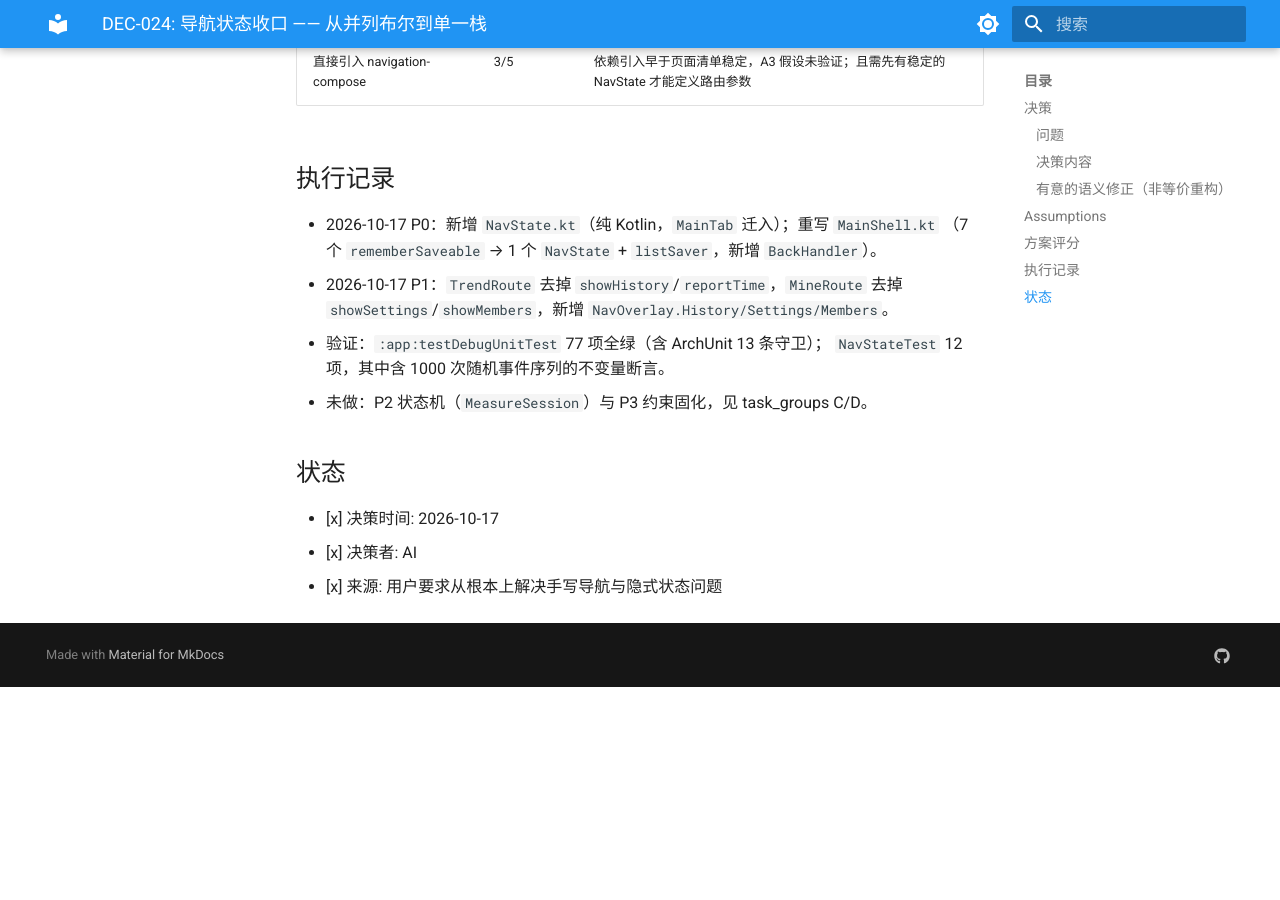
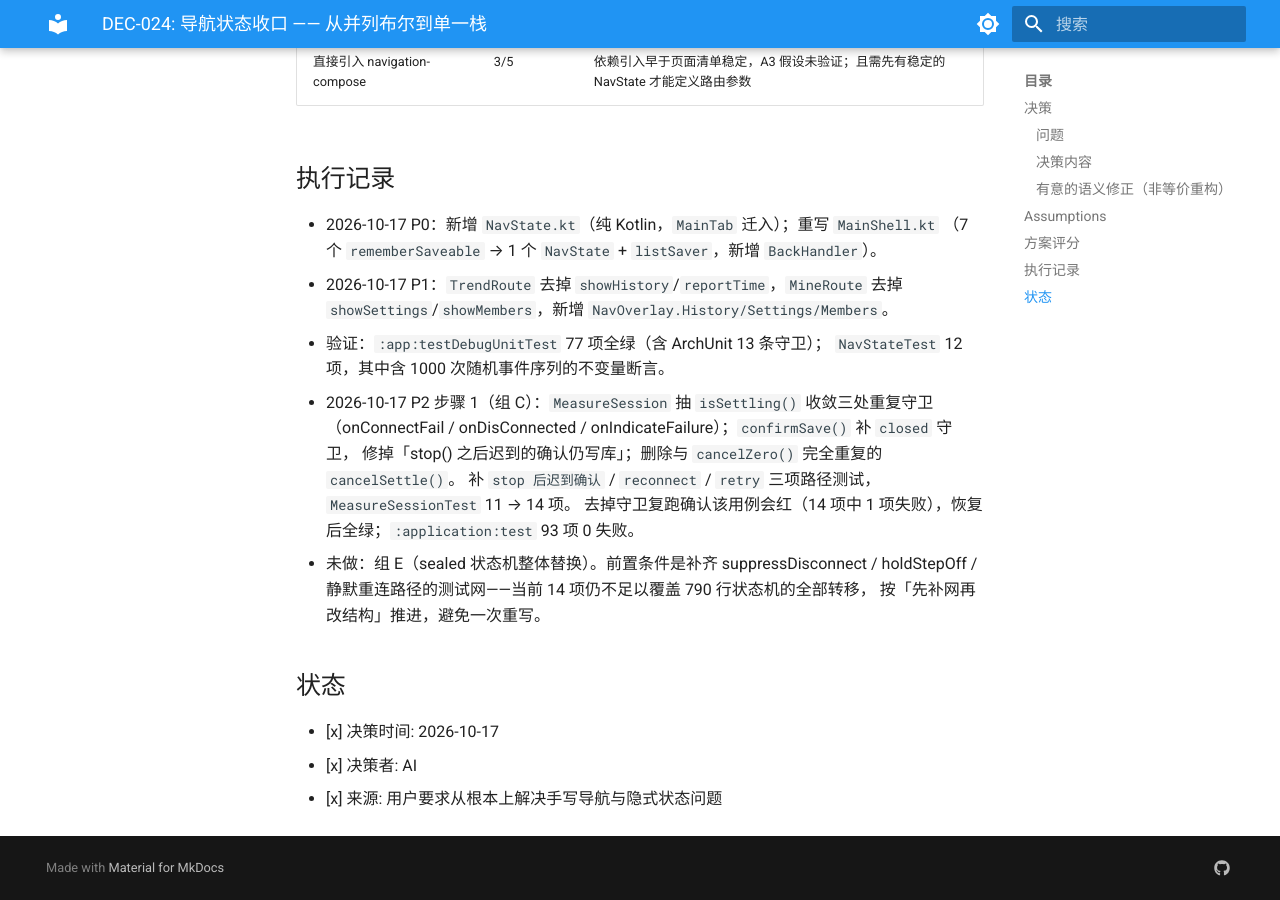
Before and after one commit to zerophix/lightweigh, an MkDocs documentation site: the page built from docs/ai/decisions/DEC-024.md, in a window 1280 px wide and 900 px high, scrolled down 2004 px. Built offline with MkDocs 1.6.1 and Material for MkDocs 9.7.7, drawn with Linux system fonts in a browser that asks for light colours; before the commit the page ends 2691 px from its top, so only the background shows below that.

Commit message:
fix(measure): guard confirmSave after session close
Extract isSettling() to collapse the duplicated
linkReady && (seenWeight || steppingOff) guard that was copied into
onConnectFail, onDisConnected and onIndicateFailure.

Add a closed guard to confirmSave(): stop() cancels timers but leaves
awaitingConfirm set, so a late confirmation could still reach
finishSave and write a record after the session ended.

Remove cancelSettle(), which was byte-identical to cancelZero().

Widen the test net for the state machine: stop-then-confirm, reconnect
and retry were previously untested. MeasureSessionTest 11 -> 14.
Verified the new guard test fails without the guard (1 of 14 red),
then passes with it.

Refs: DEC-024

```diff
--- a/docs/ai/decisions/DEC-024.md
+++ b/docs/ai/decisions/DEC-024.md
@@ -15,10 +15,10 @@
     claimed_by: null
     claimed_at: null
   - id: C
-    status: pending
+    status: done
     priority: P2
-    desc: "MeasureSession 状态机化：先抽 isSettling() 消三处重复守卫（零行为变更），再按连接段/测量段两次替换为 sealed 状态 + reduce 纯函数"
-    files: "application/src/main/kotlin/com/xcwk/scalehub/application/measure/MeasureSession.kt, MeasureState.kt"
+    desc: "P2 步骤1：抽 isSettling() 消三处重复守卫（零行为变更）；补 confirmSave 的 closed 守卫（stop 后迟到确认不再写库）；补 stop/reconnect/retry 三项路径测试"
+    files: "application/src/main/kotlin/com/xcwk/scalehub/application/measure/MeasureSession.kt, application/src/test/kotlin/com/xcwk/scalehub/application/measure/MeasureSessionTest.kt"
     claimed_by: null
     claimed_at: null
   - id: D
@@ -26,6 +26,13 @@
     priority: P3
     desc: "约束固化：状态×事件矩阵测试、随机事件序列不变量测试、单类可变字段数阈值守卫写入 gov-custom-checks"
     files: "app/src/test/kotlin/com/xcwk/scalehub/ui/shell/NavStateTest.kt, scripts/governance/gov-custom-checks.sh"
+    claimed_by: null
+    claimed_at: null
+  - id: E
+    status: pending
+    priority: P2
+    desc: "P2 步骤2：MeasureSession 以 sealed 状态 + reduce 纯函数替换 22 个可变字段；执行前置条件是先补齐 suppressDisconnect / holdStepOff / 静默重连路径的测试网"
+    files: "application/src/main/kotlin/com/xcwk/scalehub/application/measure/MeasureSession.kt, MeasureState.kt"
     claimed_by: null
     claimed_at: null
 ---
@@ -97,7 +104,14 @@
   `showSettings`/`showMembers`，新增 `NavOverlay.History/Settings/Members`。
 - 验证：`:app:testDebugUnitTest` 77 项全绿（含 ArchUnit 13 条守卫）；
   `NavStateTest` 12 项，其中含 1000 次随机事件序列的不变量断言。
-- 未做：P2 状态机（`MeasureSession`）与 P3 约束固化，见 task_groups C/D。
+- 2026-10-17 P2 步骤 1（组 C）：`MeasureSession` 抽 `isSettling()` 收敛三处重复守卫
+  （onConnectFail / onDisConnected / onIndicateFailure）；`confirmSave()` 补 `closed` 守卫，
+  修掉「stop() 之后迟到的确认仍写库」；删除与 `cancelZero()` 完全重复的 `cancelSettle()`。
+  补 `stop 后迟到确认` / `reconnect` / `retry` 三项路径测试，`MeasureSessionTest` 11 → 14 项。
+  去掉守卫复跑确认该用例会红（14 项中 1 项失败），恢复后全绿；`:application:test` 93 项 0 失败。
+- 未做：组 E（sealed 状态机整体替换）。前置条件是补齐 suppressDisconnect / holdStepOff /
+  静默重连路径的测试网——当前 14 项仍不足以覆盖 790 行状态机的全部转移，
+  按「先补网再改结构」推进，避免一次重写。
 
 ## 状态
 
--- a/mkdocs.yml
+++ b/mkdocs.yml
@@ -270,6 +270,7 @@
 
 
 
+
 nav:
   - 首页: index.md
 
```
Also changed, not shown: README.md (+1 -0 lines), docs/ai/lifecycle/04_DevNotes.md (+8 -0 lines), 2 other files.
